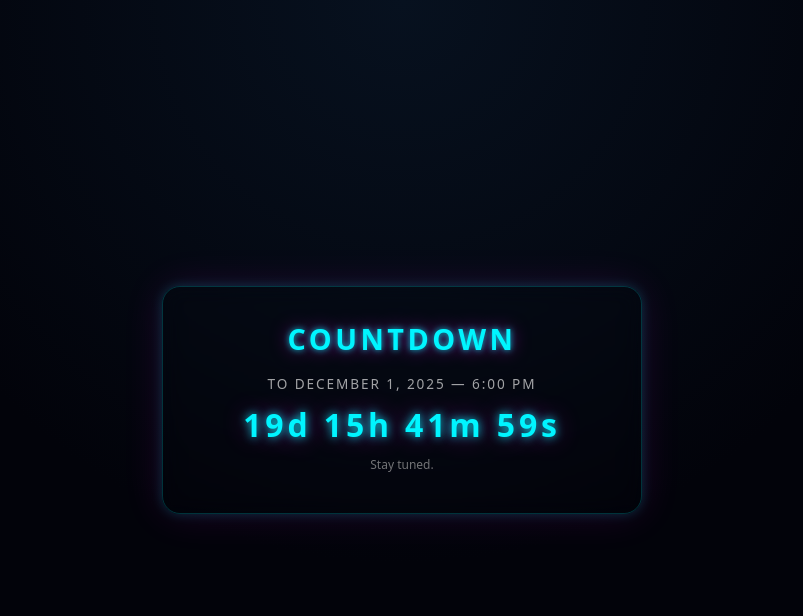
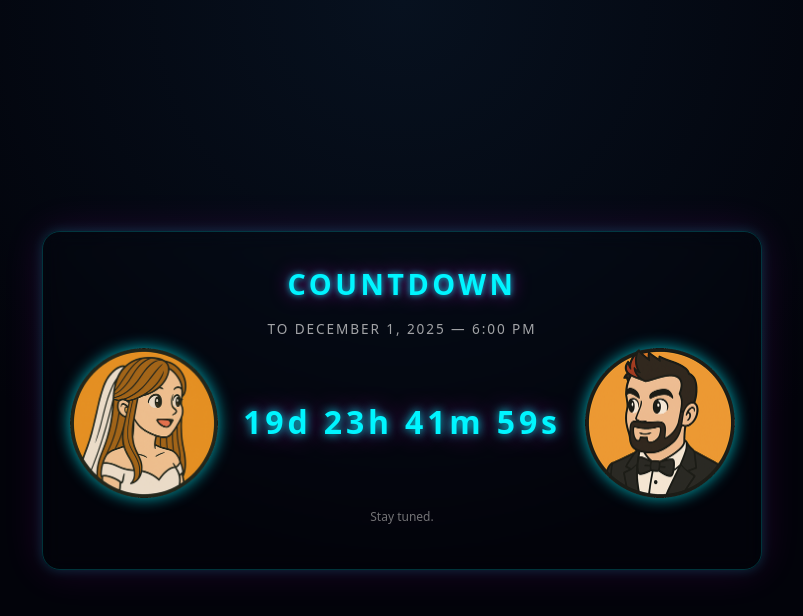
Before and after one commit to MattBibi/site, a plain HTML site: page index.html in a window 1280 px wide. Shown: the whole page, without its empty margins (238-1041 px from the left). Drawn offline with Linux system fonts and the light colour scheme.

Commit message:
Add files via upload

```diff
--- a/index.html
+++ b/index.html
@@ -1,8 +1,8 @@
 <!DOCTYPE html>
 <html lang="en">
 <head>
-  <meta charset="UTF-8">
-  <meta name="viewport" content="width=device-width, initial-scale=1.0">
+  <meta charset="UTF-8" />
+  <meta name="viewport" content="width=device-width, initial-scale=1.0" />
   <title>Countdown to December 1, 2025 - 6:00 PM</title>
   <style>
     :root {
@@ -11,82 +11,47 @@
       --neon-secondary: #ff00ff;
       --text-main: #e5e5e5;
     }
-
-    * {
-      box-sizing: border-box;
-      margin: 0;
-      padding: 0;
-    }
-
+    * { box-sizing: border-box; margin: 0; padding: 0; }
     body {
       background: radial-gradient(circle at top, #07111f 0%, var(--bg) 55%);
       color: var(--text-main);
       font-family: system-ui, -apple-system, BlinkMacSystemFont, "Segoe UI", sans-serif;
-      min-height: 100vh;
-      display: flex;
-      align-items: center;
-      justify-content: center;
+      min-height: 100vh; display: flex; align-items: center; justify-content: center;
     }
-
     .wrapper {
-      text-align: center;
-      padding: 32px 24px;
-      border-radius: 18px;
-      border: 1px solid rgba(0, 245, 255, 0.2);
-      box-shadow:
-        0 0 12px rgba(0, 245, 255, 0.18),
-        0 0 40px rgba(255, 0, 255, 0.12);
-      backdrop-filter: blur(10px);
-      max-width: 480px;
-      width: 90%;
+      text-align: center; padding: 32px 24px; border-radius: 18px;
+      border: 1px solid rgba(0,245,255,0.2);
+      box-shadow: 0 0 12px rgba(0,245,255,0.18), 0 0 40px rgba(255,0,255,0.12);
+      backdrop-filter: blur(10px); max-width: 720px; width: 92%;
     }
-
     h1 {
-      font-size: 1.8rem;
-      margin-bottom: 16px;
+      font-size: 1.8rem; margin-bottom: 16px; color: var(--neon-primary);
+      text-shadow: 0 0 6px rgba(0,245,255,0.8), 0 0 18px rgba(255,0,255,0.5);
+      text-transform: uppercase; letter-spacing: 0.12em;
+    }
+    .label {
+      font-size: 0.85rem; margin-bottom: 10px; color: rgba(229,229,229,0.7);
+      letter-spacing: 0.14em; text-transform: uppercase;
+    }
+    .countdown-row {
+      display: flex; align-items: center; justify-content: center; gap: 24px;
+      margin-top: 10px; flex-wrap: wrap;
+    }
+    .side-image {
+      width: 150px; height: 150px; object-fit: contain;
+      filter: drop-shadow(0 0 8px rgba(0,245,255,0.7));
+    }
+    #countdown {
+      font-size: 2rem; font-weight: 600; letter-spacing: 0.12em; min-width: 260px;
       color: var(--neon-primary);
-      text-shadow:
-        0 0 6px rgba(0, 245, 255, 0.8),
-        0 0 18px rgba(255, 0, 255, 0.5);
-      text-transform: uppercase;
-      letter-spacing: 0.12em;
+      text-shadow: 0 0 10px rgba(0,245,255,0.9), 0 0 26px rgba(255,0,255,0.45);
+      margin-top: 4px; margin-bottom: 6px;
     }
-
-    .label {
-      font-size: 0.85rem;
-      margin-bottom: 10px;
-      color: rgba(229, 229, 229, 0.7);
-      letter-spacing: 0.14em;
-      text-transform: uppercase;
-    }
-
-    #countdown {
-      font-size: 2rem;
-      font-weight: 600;
-      letter-spacing: 0.12em;
-      color: var(--neon-primary);
-      text-shadow:
-        0 0 10px rgba(0, 245, 255, 0.9),
-        0 0 26px rgba(255, 0, 255, 0.45);
-      margin-top: 4px;
-      margin-bottom: 6px;
-    }
-
-    .hint {
-      font-size: 0.75rem;
-      color: rgba(163, 163, 163, 0.7);
-      margin-top: 10px;
-    }
-
-    #final-image {
-      margin-top: 8px;
-    }
-
+    .hint { font-size: 0.75rem; color: rgba(163,163,163,0.7); margin-top: 10px; }
+    #final-image { margin-top: 12px; }
     #final-image img {
-      width: 40px;
-      height: 40px;
-      image-rendering: crisp-edges;
-      filter: drop-shadow(0 0 10px rgba(0, 245, 255, 0.85));
+      width: 40px; height: 40px; image-rendering: crisp-edges;
+      filter: drop-shadow(0 0 10px rgba(0,245,255,0.85));
     }
   </style>
 </head>
@@ -94,42 +59,47 @@
   <div class="wrapper">
     <h1>COUNTDOWN</h1>
     <div class="label">To December 1, 2025 — 6:00 PM</div>
-    <div id="countdown"></div>
+    <div class="countdown-row">
+      <img src="./bibi.png" alt="Bibi" class="side-image" onerror="this.style.display='none'"/>
+      <div id="countdown">Loading…</div>
+      <img src="./matt.png" alt="Matt" class="side-image" onerror="this.style.display='none'"/>
+    </div>
     <div class="hint">Stay tuned.</div>
     <div id="final-image"></div>
   </div>
 
   <script>
-    // Target time: December 1, 2025 18:00:00 (browser's local time)
-    const targetDate = new Date("December 1, 2025 18:00:00").getTime();
+    // Use explicit ISO-8601 with timezone to avoid parsing quirks.
+    // Las Vegas in December is PST (UTC-08:00)
+    const targetISO = "2025-12-01T18:00:00-08:00";
+    const targetTime = new Date(targetISO).getTime();
+
     const countdownEl = document.getElementById("countdown");
     const finalImageEl = document.getElementById("final-image");
 
+    if (isNaN(targetTime)) {
+      console.error("Invalid target date:", targetISO);
+      countdownEl.textContent = "Date config error";
+    } else {
       const timer = setInterval(() => {
-      const now = new Date().getTime();
-      const distance = targetDate - now;
+        const now = Date.now();
+        const distance = targetTime - now;
 
         if (distance <= 0) {
           clearInterval(timer);
           countdownEl.textContent = "";
-        finalImageEl.innerHTML = '<img src="IMAGEXX.png" alt="Event icon">';
+          finalImageEl.innerHTML = '<img src="./IMAGEXX.png" alt="Event icon">';
           return;
         }
 
-      const days = Math.floor(distance / (1000 * 60 * 60 * 24));
-      const hours = Math.floor(
-        (distance % (1000 * 60 * 60 * 24)) / (1000 * 60 * 60)
-      );
-      const minutes = Math.floor(
-        (distance % (1000 * 60 * 60)) / (1000 * 60)
-      );
-      const seconds = Math.floor(
-        (distance % (1000 * 60)) / 1000
-      );
+        const days = Math.floor(distance / 86400000); // 1000*60*60*24
+        const hours = Math.floor((distance % 86400000) / 3600000);
+        const minutes = Math.floor((distance % 3600000) / 60000);
+        const seconds = Math.floor((distance % 60000) / 1000);
 
-      countdownEl.textContent =
-        `${days}d ${hours}h ${minutes}m ${seconds}s`;
+        countdownEl.textContent = `${days}d ${hours}h ${minutes}m ${seconds}s`;
       }, 1000);
+    }
   </script>
 </body>
 </html>
```
Also changed, not shown: bibi.png (added), matt.png (added). Lines whose indentation alone changed are shown as unchanged.
